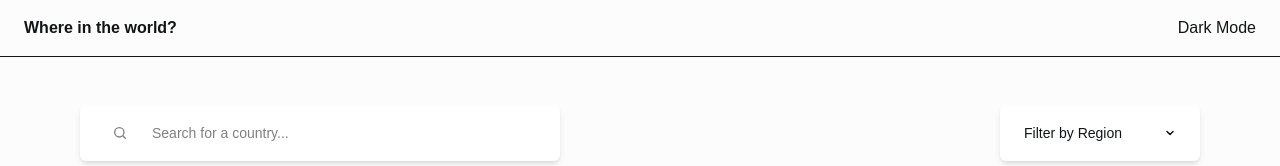
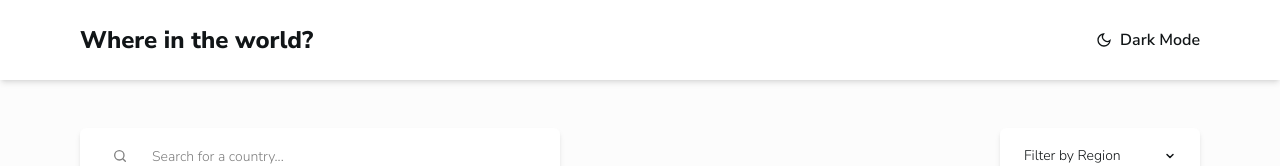
Before and after one commit to Zikra-S/REST-Countries-API, a React (Vite) app: page / in a window 1280 px wide. Shown: the top 166 px of the page. Built offline with nearby package versions, Linux system fonts and the light colour scheme.

Commit message:
style: apply styled header and add Nunito Sans font link

```diff
--- a/index.html
+++ b/index.html
@@ -5,6 +5,8 @@
     <link rel="icon" type="image/svg+xml" href="/favicon.svg" />
     <meta name="viewport" content="width=device-width, initial-scale=1.0" />
     <title>rest-countries-api</title>
+    <link rel="preconnect" href="https://fonts.googleapis.com" />
+    <link href="https://fonts.googleapis.com/css2?family=Nunito+Sans:wght@300;600;800&display=swap" rel="stylesheet" />
   </head>
   <body>
     <div id="root"></div>
--- a/src/components/header.tsx
+++ b/src/components/header.tsx
@@ -2,14 +2,27 @@ import { useTheme } from "../hooks/useTheme";
 
 function Header() {
   const { theme, toggleTheme } = useTheme();
+  const isDark = theme === "dark";
 
   return (
-    <header className="flex items-center justify-between border-b px-6 py-4">
-      <p className="font-bold">Where in the world?</p>
+    <header className="bg-white shadow-md dark:bg-dm-elements">
+      <div className="mx-auto flex h-20 max-w-[1440px] items-center justify-between px-4 md:px-20">
+        <p className="text-sm font-extrabold md:text-2xl">Where in the world?</p>
 
-      <button onClick={toggleTheme} aria-pressed={theme === "dark"} className="cursor-pointer">
-        Dark Mode
-      </button>
+        <button onClick={toggleTheme} aria-pressed={isDark} className="flex cursor-pointer items-center gap-2 text-xs font-semibold md:text-base">
+          <svg
+            width="16"
+            height="16"
+            viewBox="0 0 24 24"
+            fill={isDark ? "currentColor" : "none"}
+            stroke="currentColor"
+            strokeWidth="2"
+            aria-hidden="true">
+            <path d="M21 12.79A9 9 0 1 1 11.21 3 7 7 0 0 0 21 12.79z" />
+          </svg>
+          Dark Mode
+        </button>
+      </div>
     </header>
   );
 }
```
